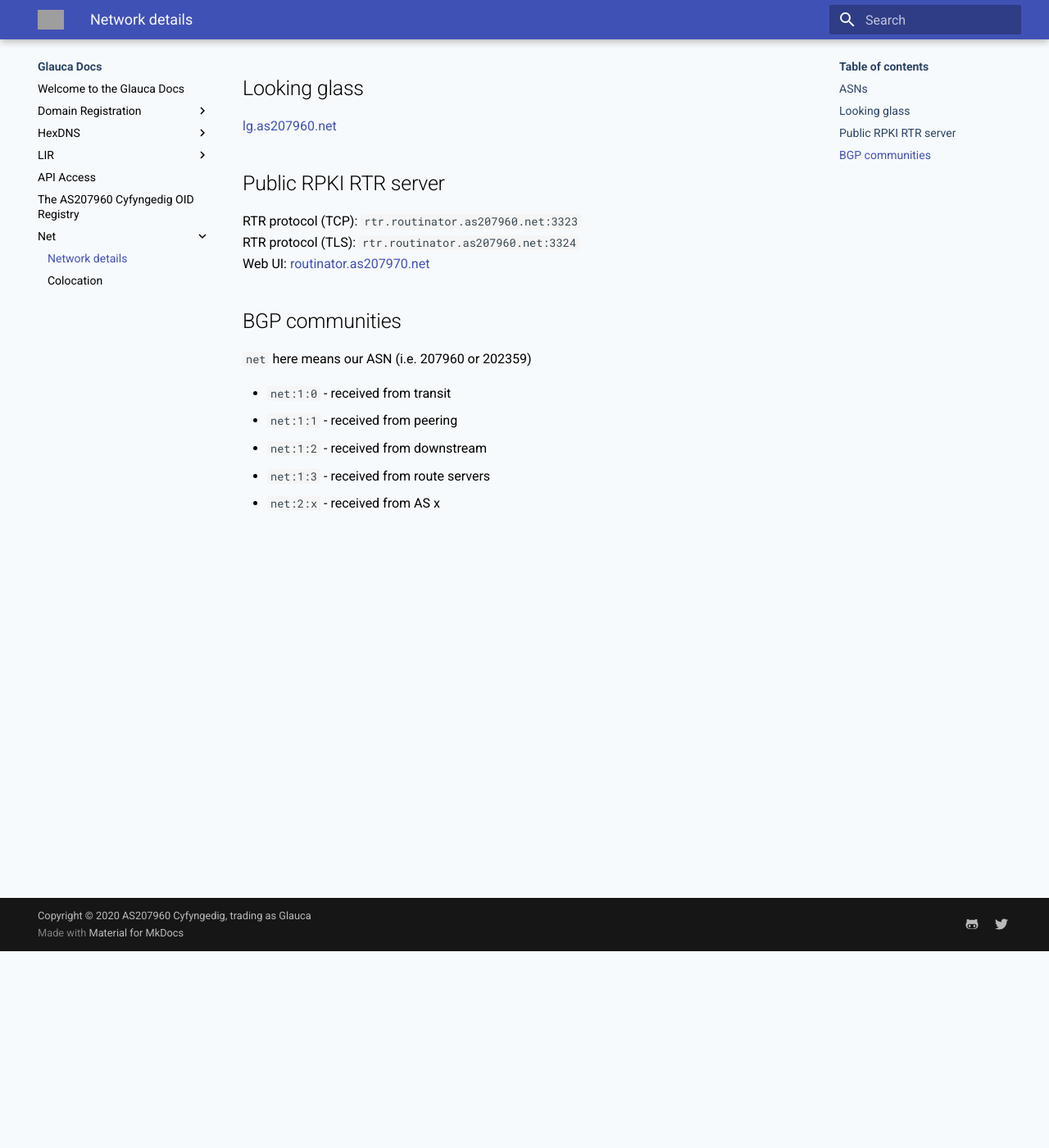
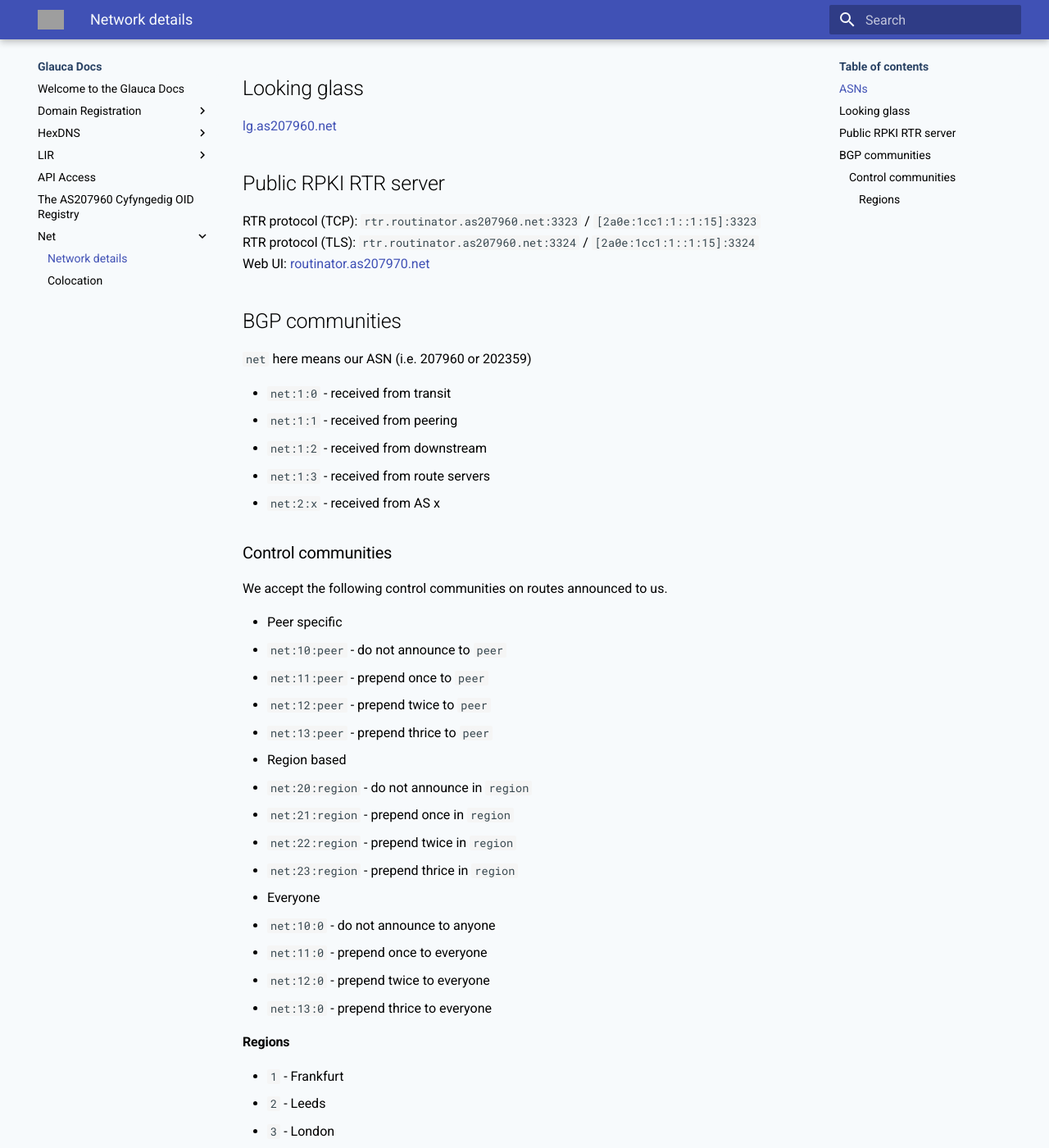
Before and after one commit to AS207960/docs, an MkDocs documentation site: the page built from docs/net/index.md, in a window 1280 px wide and 1400 px high, scrolled down 240 px. Shown: the whole window at 82% size. Built offline with MkDocs 1.6.1 and Material for MkDocs 9.7.7, drawn with Linux system fonts in a browser that asks for light colours; grey boxes are pictures that could not be loaded.

Commit message:
update communities docs

```diff
--- a/docs/net/index.md
+++ b/docs/net/index.md
@@ -9,8 +9,8 @@
 
 ## Public RPKI RTR server
 
-RTR protocol (TCP): `rtr.routinator.as207960.net:3323`
-RTR protocol (TLS): `rtr.routinator.as207960.net:3324`
+RTR protocol (TCP): `rtr.routinator.as207960.net:3323` / `[2a0e:1cc1:1::1:15]:3323`
+RTR protocol (TLS): `rtr.routinator.as207960.net:3324` / `[2a0e:1cc1:1::1:15]:3324`
 Web UI: [routinator.as207970.net](https://routinator.as207960.net)
 
 ## BGP communities
@@ -21,3 +21,28 @@
 - `net:1:2` - received from downstream
 - `net:1:3` - received from route servers
 - `net:2:x` - received from AS x
+
+### Control communities
+We accept the following control communities on routes announced to us.
+
+- Peer specific
+  - `net:10:peer` - do not announce to `peer`
+  - `net:11:peer` - prepend once to `peer`
+  - `net:12:peer` - prepend twice to `peer`
+  - `net:13:peer` - prepend thrice to `peer`
+- Region based
+  - `net:20:region` - do not announce in `region`
+  - `net:21:region` - prepend once in `region`
+  - `net:22:region` - prepend twice in `region`
+  - `net:23:region` - prepend thrice in `region`
+- Everyone
+  - `net:10:0` - do not announce to anyone
+  - `net:11:0` - prepend once to everyone
+  - `net:12:0` - prepend twice to everyone
+  - `net:13:0` - prepend thrice to everyone
+
+#### Regions
+
+- `1` - Frankfurt
+- `2` - Leeds
+- `3` - London
```
